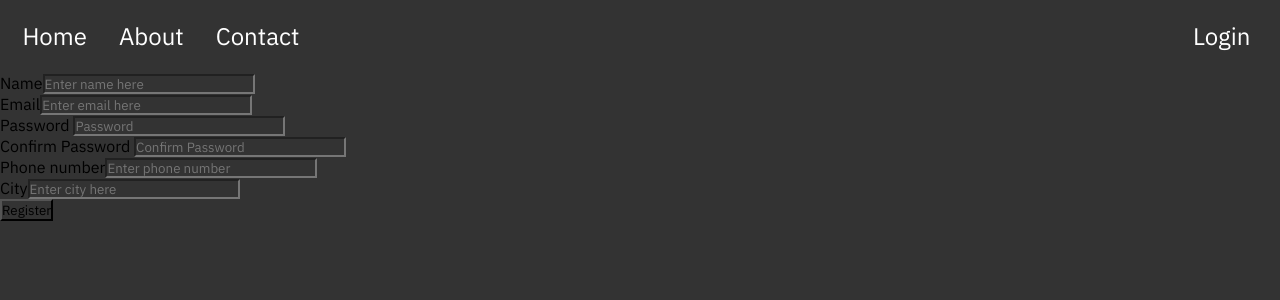
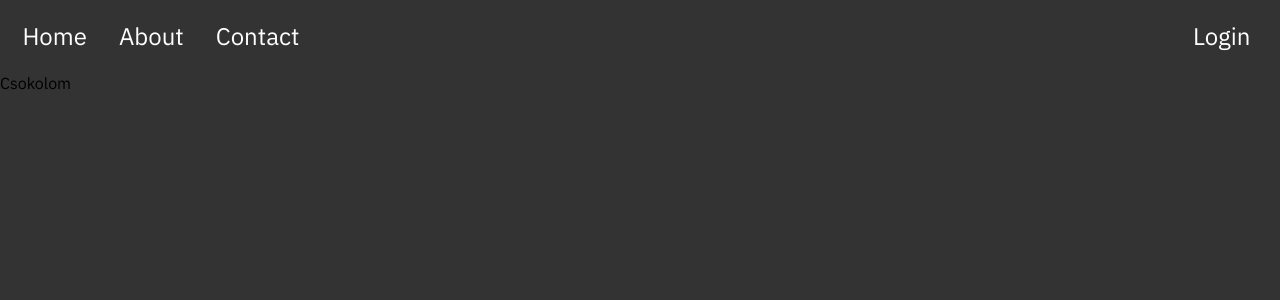
Before and after one commit to CodecoolGlobal/el-proyecte-grande-sprint-1-java-SzPetra, a React (Create React App) app in the folder lnkdoutfrontend/: page /company in a window 1280 px wide. Shown: the top 300 px of the page. Built offline with nearby package versions, Linux system fonts and the light colour scheme.

Commit message:
refactor: company routes and added a layout js

```diff
--- a/lnkdoutfrontend/src/App.js
+++ b/lnkdoutfrontend/src/App.js
@@ -1,12 +1,13 @@
 import './assets/App.css';
 import React from "react";
 import { Routes, Route } from "react-router-dom";
-import CompanyPage from "./pages/Company/components/CompanyPage";
+import CompanyRegistration from "./pages/Company/components/CompanyRegistration";
 import LandingPage from "./pages/LandingPage/LandingPage";
 import StudentPage from "./pages/Student/StudentPage";
 import Header from "./components/Header";
 import NoPage from "./pages/NoPage";
 import ListAllCompanies from "./pages/Company/components/ListAllCompanies";
+import CompanyPageLayout from "./pages/Company/components/CompanyPageLayout";
 
 function App() {
   return (
@@ -19,10 +20,10 @@ function App() {
                   <Route path="registration" element={<StudentPage />} />
                   <Route path="*" element={<NoPage />} />
               </Route>
-              <Route path="company" element={<CompanyPage />}>
-                  <Route index element={<CompanyPage />} />
-                  <Route path="list-all" />
-                  <Route path="registration" element={<CompanyPage />} />
+              <Route path="company">
+                  <Route index element={<CompanyPageLayout />} />
+                  <Route path="list-all" element={<ListAllCompanies />}/>
+                  <Route path="registration" element={<CompanyRegistration />} />
                   <Route path="*" element={<NoPage />} />
               </Route>
               <Route path="*" element={<NoPage />} />
--- /dev/null
+++ b/lnkdoutfrontend/src/pages/Company/components/CompanyPageLayout.js
@@ -0,0 +1,11 @@
+import React from 'react';
+
+function CompanyPageLayout() {
+    return (
+        <div>
+            {"Csokolom"}
+        </div>
+    );
+}
+
+export default CompanyPageLayout;
--- a/lnkdoutfrontend/src/pages/Company/components/CompanyPage.js
+++ b/lnkdoutfrontend/src/pages/Company/components/CompanyRegistration.js
@@ -2,7 +2,7 @@ import React, {useState} from 'react';
 import Registration from "./Registration";
 import {postData} from "../../../util/Fetch";
 
-function CompanyPage() {
+function CompanyRegistration() {
 
     const [name, setName] = useState('');
     const [email, setEmail] = useState('');
@@ -54,4 +54,4 @@ function CompanyPage() {
     );
 }
 
-export default CompanyPage;
+export default CompanyRegistration;
```
